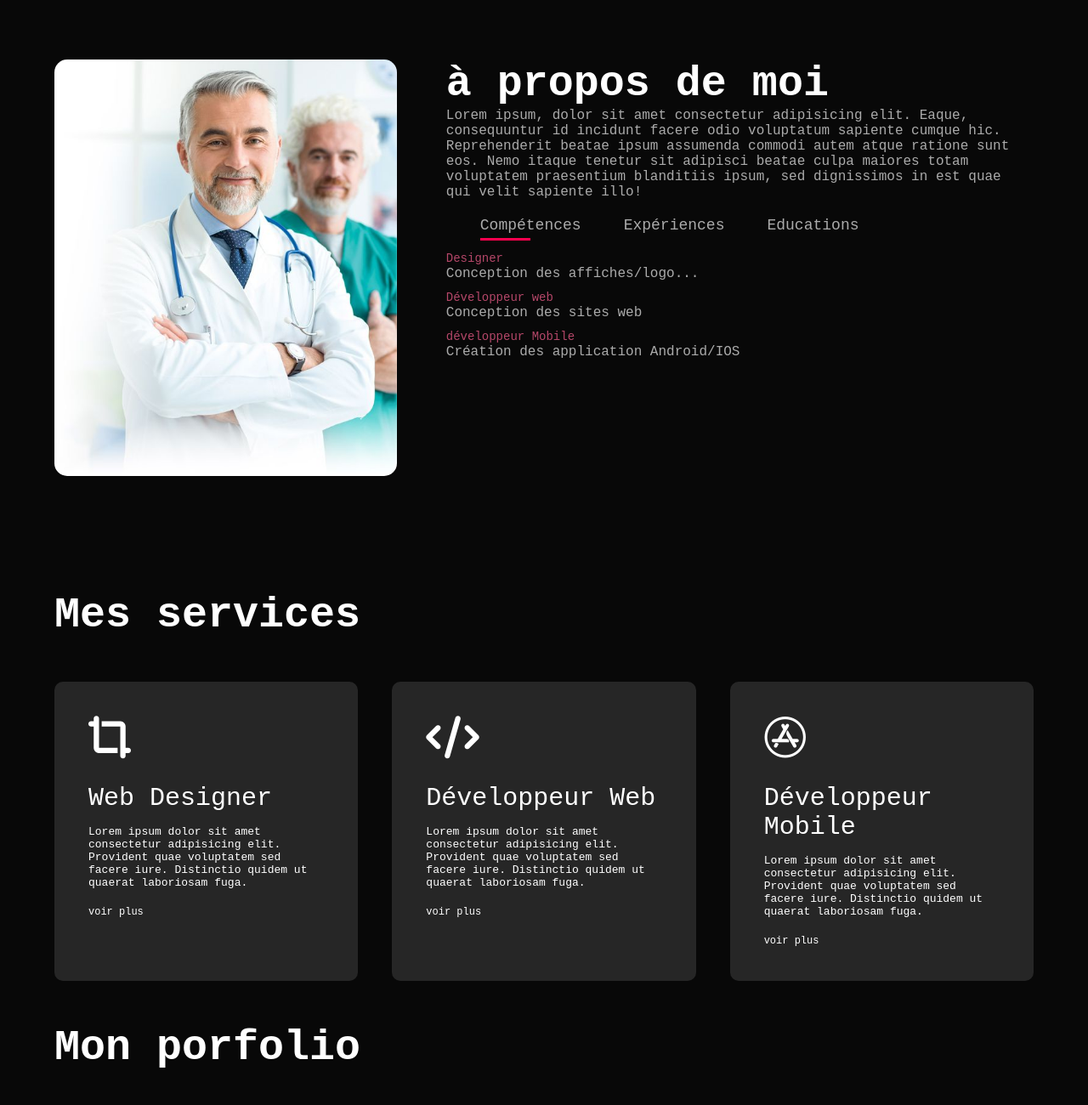
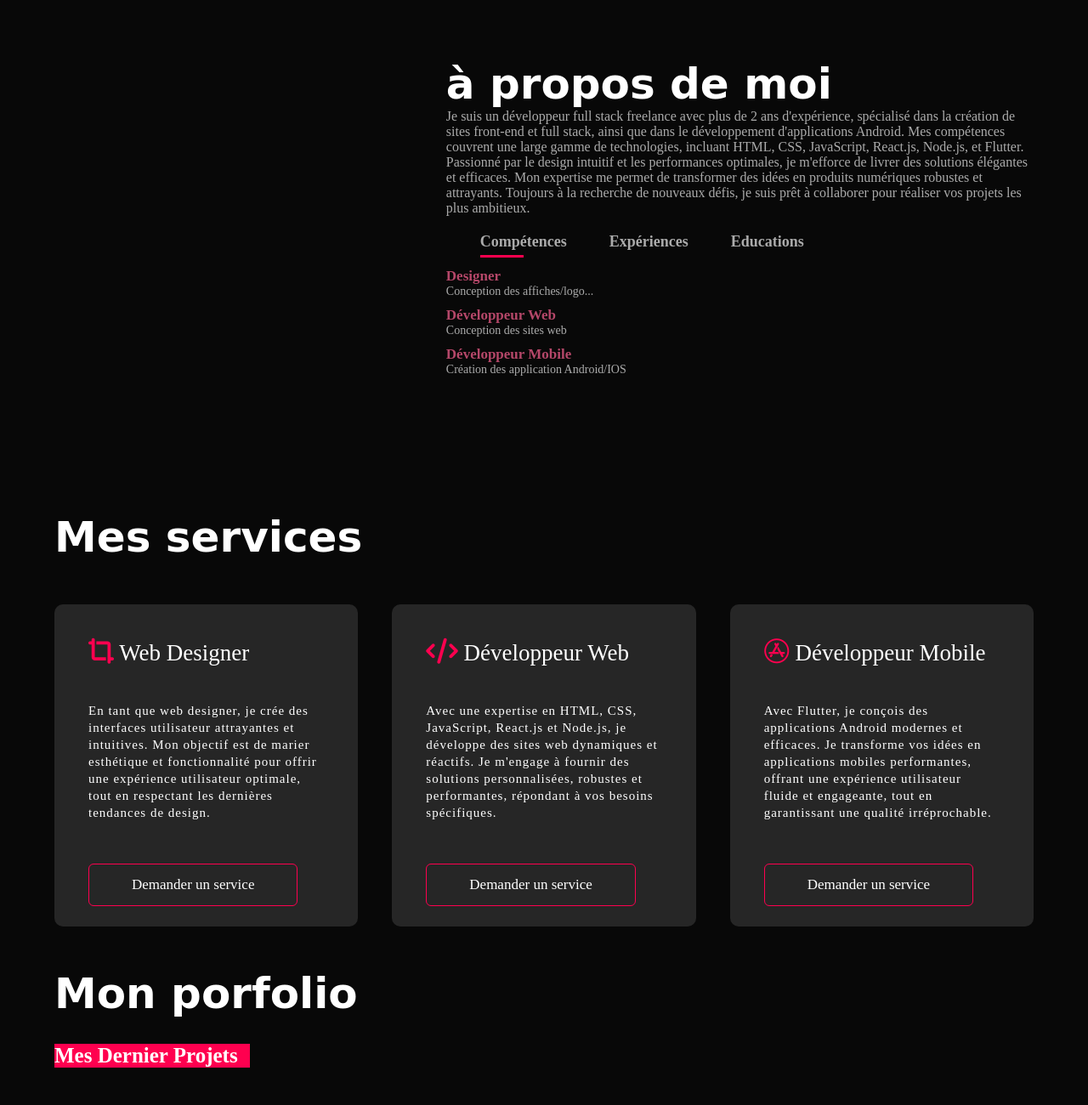
Before and after one commit to McOriginal/Portfolio_Cisse_Mohamed, a plain HTML site: page index.html in a window 1280 px wide. Shown: the part 820-2120 px from the top of the page at 85% size. Drawn offline with Linux system fonts and the light colour scheme.

Commit message:
Mise en place des contenus

```diff
--- a/index.html
+++ b/index.html
@@ -8,6 +8,9 @@
 
     <!-- fontawesom----------------------- -->
     <script src="https://kit.fontawesome.com/4b7d87b680.js" crossorigin="anonymous"></script>
+
+    <!-- ---------- Google Fonts -------------- -->
+    <link href="https://fonts.googleapis.com/css2?family=Lato:ital,wght@0,100;0,300;0,400;0,700;0,900;1,100;1,300;1,400;1,700;1,900&display=swap" rel="stylesheet">
 
 
     <title>My Potfolio</title>
@@ -20,8 +23,8 @@
                 <img src="images/Logo .png" alt="mylo" class="logo">
                     <ul id="sidemenu">
                         <li><a href="#header">Accueil</a></li>
+                        <li><a href="#about">à propos</a></li>
                         <li><a href="#services">Services</a></li>
-                        <li><a href="#about">à propos</a></li>
                         <li><a href="#portofolio">portofolio</a></li>
                         <li><a href="#contact">contact</a></li>
                         <i class="fa-solid fa-xmark fas" onclick="closemenu()"></i>
@@ -32,8 +35,9 @@
             </nav>
 
             <div class="header-text">
-                <p>Développeur web/mobile</p>
-                <h1>Salut, Je suis <span>Mohamed</span> <br> développeur full stack</h1>
+                <p>Bienvenue à vous</p>
+                <h1>Je suis, <span class="text_title">Mohamed</span> </h1>
+                <h3> développeur full stack</h3>
             </div>
 
 
@@ -44,17 +48,14 @@
     <div id="about">
         <div class="container">
             <div class="row">
-                <div class="about-col-1"><img src="/images/dc.jpg" alt=""about me image>
+                <div class="about-col-1">
+                    <!-- <img src="/images/about.png" alt="about me image"> -->
                 </div>
                 <div class="about-col-2">
-                    <h1 class="sub-title">à propos de moi</h1>
-                    <p>Lorem ipsum, dolor sit amet consectetur adipisicing elit. Eaque,
-                        consequuntur id incidunt facere odio
-                        voluptatum sapiente cumque hic. Reprehenderit
-                        beatae ipsum assumenda commodi autem atque ratione sunt eos.
-                        Nemo itaque tenetur sit adipisci beatae culpa maiores totam voluptatem praesentium blanditiis
-                        ipsum, sed dignissimos in est quae qui velit
-                        sapiente illo!</p>
+                    <h1 class="sub-title text_title">à propos de moi</h1>
+                    <p>Je suis un développeur full stack freelance avec plus de 2 ans d'expérience,
+                        spécialisé dans la création de sites front-end et full stack, ainsi que dans le développement d'applications Android. Mes compétences couvrent une large gamme de technologies, incluant HTML, CSS, JavaScript, React.js, Node.js, et Flutter. Passionné par le design intuitif et les performances optimales, je m'efforce de livrer des solutions élégantes et efficaces.
+                        Mon expertise me permet de transformer des idées en produits numériques robustes et attrayants. Toujours à la recherche de nouveaux défis, je suis prêt à collaborer pour réaliser vos projets les plus ambitieux.</p>
 
                         <div class="tab-titles">
                             <p class="tab-links active-link" onclick="opentab('competence')">Compétences</p>
@@ -71,16 +72,19 @@
                         </div>
                         <div class="tab-contents" id="experience">
                             <ul>
-                                <li><span>Designer</span><br>Conception des affiches/logo...</li>
-                                <li><span>Développeur web</span><br>Conception des sites web</li>
-                                <li><span>développeur Mobile</span><br>Création des application Android/IOS</li>
+                                <li><span>Formateur en Informatique</span><br>Chez Expert-Lab Technologie</li>
+                                <li><span>Dernier projet Front end: </span><br> Clinique Marhaba faite avec ReactJs </li>
+                                <!-- <li><span>Dernier projet Front end: </span><br> Clinique Marhaba faite avec React </li> -->
+                                <!-- <li><span>développeur Mobile</span><br>Création des application Android/IOS</li> -->
                             </ul>
                         </div>
                         <div class="tab-contents" id="education">
                             <ul>
-                                <li><span>Designer</span><br>Conception des affiches/logo...</li>
-                                <li><span>Développeur web</span><br>Conception des sites web</li>
-                                <li><span>développeur Mobile</span><br>Création des application Android/IOS</li>
+                                <li><span>Développeur Android/IOS</span><br>CG-Tech Mali avec mention Très bien</li>
+                                <li><span>Développeur web</span><br>Expert-Lab Technologie</li>
+                                <li><span>développeur Android/IOS sur Udemy</span><br>Création des Application Android/IOS avec Flutter</li>
+                                <li><span>développeur Web</span><br>Création des Site web full stack</li>
+                                <li><span>développeur Back end</span><br>Création des APIs avec NodeJs</li>
                             </ul>
 
                         </div>
@@ -93,26 +97,35 @@
 <!-- ------------------ Servicess ---------------- -->
     <div id="services">
         <div class="container">
-                <h1 class="sub-title">Mes services </h1>
+                <h1 class="sub-title text_title">Mes services </h1>
                 <div class="services-list">
 
                     <div>
-                        <i class="fa-solid fa-crop-simple"></i>
-                        <h2>Web Designer </h2>
-                        <p>Lorem ipsum dolor sit amet consectetur adipisicing elit. Provident quae voluptatem sed facere iure. Distinctio quidem ut quaerat laboriosam fuga.</p>
-                        <a href="#">voir plus</a>
+
+                        <h2><i class="fa-solid fa-crop-simple"></i> Web Designer </h2>
+                        <p>En tant que web designer, je crée des interfaces utilisateur attrayantes et
+                             intuitives. Mon objectif est de marier esthétique et fonctionnalité pour offrir
+                             une expérience utilisateur optimale,
+                            tout en respectant les dernières tendances de design.</p>
+                            <a href="#contact" class="btn">Demander un service</a>
                     </div>
+
                     <div>
-                        <i class="fa-solid fa-code"></i>
-                        <h2>Développeur Web</h2>
-                        <p>Lorem ipsum dolor sit amet consectetur adipisicing elit. Provident quae voluptatem sed facere iure. Distinctio quidem ut quaerat laboriosam fuga.</p>
-                        <a href="#">voir plus</a>
+
+                        <h2><i class="fa-solid fa-code"></i> Développeur Web</h2>
+                        <p>Avec une expertise en HTML, CSS, JavaScript, React.js et Node.js, je développe des sites web dynamiques et réactifs. Je m'engage à fournir des solutions personnalisées,
+                            robustes et performantes, répondant à vos besoins spécifiques.</p>
+                            <a href="#contact" class="btn">Demander un service</a>
                     </div>
+
                     <div>
-                        <i class="fa-brands fa-app-store"></i>
-                        <h2>Développeur Mobile</h2>
-                        <p>Lorem ipsum dolor sit amet consectetur adipisicing elit. Provident quae voluptatem sed facere iure. Distinctio quidem ut quaerat laboriosam fuga.</p>
-                        <a href="#">voir plus</a>
+
+                        <h2><i class="fa-brands fa-app-store"></i> Développeur Mobile</h2>
+                        <p>Avec Flutter, je conçois des applications Android modernes et
+                            efficaces. Je transforme vos idées en applications mobiles performantes,
+                            offrant une expérience utilisateur fluide et engageante,
+                            tout en garantissant une qualité irréprochable.</p>
+                        <a href="#contact" class="btn">Demander un service</a>
                     </div>
                 </div>
             </div>
@@ -124,34 +137,35 @@
 
     <div id="portofolio">
         <div class="container">
-            <h1 class="sub-title">Mon porfolio</h1>
-
+            <h1 class="sub-title text_title">Mon porfolio</h1>
+            <h3 class="last_projet">Mes dernier projets</h3>
             <div class="work-list">
                 <div class="work">
-                    <img src="images/docteur3.jpg" alt="workimage">
+                    <!-- <img src="images/docteur3.jpg" alt="workimage"> -->
+                    <img src="images/clinique.jpg" alt="workimage">
                     <div class="layer">
                         <h3>Social media</h3>
                         <p>Lorem, ipsum dolor sit amet consectetur adipisicing elit. Quisquam, quis?</p>
-                        <a href="#"><i class="fa-solid fa-link"></i></a>
+                        <a href="#contact"><i class="fa-solid fa-link"></i></a>
                     </div>
                 </div>
 
                 <div class="work">
-                    <img src="images/docteur3.jpg" alt="work image">
+                    <img src="images/food.jpg" alt="work image">
                     <div class="layer">
                         <h3>Social media</h3>
                         <p>Lorem, ipsum dolor sit amet consectetur adipisicing elit. Quisquam, quis?</p>
-                        <a href="#"><i class="fa-solid fa-link"></i></a>
+                        <a href="#contact"><i class="fa-solid fa-link"></i></a>
                     </div>
                 </div>
 
 
                 <div class="work">
-                    <img src="images/docteur3.jpg" alt="workimage">
+                    <img src="images/voyage.jpg" alt="workimage">
                     <div class="layer">
                         <h3>Social media</h3>
                         <p>Lorem, ipsum dolor sit amet consectetur adipisicing elit. Quisquam, quis?</p>
-                        <a href="#"><i class="fa-solid fa-link"></i></a>
+                        <a href="#contact"><i class="fa-solid fa-link"></i></a>
                     </div>
                 </div>
             </div>
@@ -168,12 +182,12 @@
         <div class="container">
             <div class="row">
             <div class="contact-left">
-                <h1 class="sub-title">Contacts</h1>
+                <h1 class="sub-title text_title">Contacts</h1>
                 <p> <i class="fa-solid fa-envelope"></i>amedicisse1@gmail.com</p>
                 <p><i class="fa-solid fa-square-phone"></i>72 11 56 99</p>
                 <div class="social-icons">
-                    <a href=""><i class="fa-brands fa-facebook"></i></a>
-                    <a href=""><i class="fa-brands fa-linkedin"></i></a>
+                    <a href="https://www.facebook.com/profile.php?id=100004983495888" target="_blank"><i class="fa-brands fa-facebook"></i></a>
+                    <a href="https://www.linkedin.com/in/mohamed-cisse-253ab9235/" target="_blank"><i class="fa-brands fa-linkedin"></i></a>
                 </div>
                 <a href="cv/LETTE DE MOTIVATION CISSE MOHAMED.pdf" download  class="btn btn2">Télécharger mon Cv</a>
 
--- a/style.css
+++ b/style.css
@@ -3,10 +3,14 @@
 *{
     margin: 0;
     padding: 0;
-    font-family: 'Courier New', Courier, monospace;
+    font-family: "Roboto Slab", serif;
     box-sizing: border-box;
 }
 
+
+.text_title{
+    font-family:"Playwrite CZ", cursive;
+}
 
 html{
     scroll-behavior: smooth;
@@ -21,7 +25,7 @@ body{
 #header{
     width: 100%;
     height: 100vh;
-    background: linear-gradient(#181818, #00000021);
+    /* background: linear-gradient(#181818, #00000021); */
 }
 
 
@@ -52,6 +56,8 @@ nav ul li a {
     color: #fff;
     text-decoration: none;
     font-size: 18px;
+    text-transform: capitalize;
+    font-family: "Playwrite CZ", cursive;
     position: relative;
 }
 
@@ -77,19 +83,26 @@ nav ul li a:hover::after{
 }
 
 .header-text h1{
-    font-size: 40px;
+    font-size: 50px;
     margin-top: 20px;
 }
 
 .header-text span{
-    color: #ff004f;;
+    font-size: 70px;
+    color: #ff004f;
 }
 
+.header-text h3{
+    font-size: 30px;
+    max-width: 26%;
+    background: #ff004f;
+}
 
 
 #about{
     padding: 80px 0;
     color: #ababab;
+    margin-bottom: 20px;
 }
 
 .row{
@@ -118,6 +131,7 @@ nav ul li a:hover::after{
 }
 
 
+
 .tab-titles{
     display: flex;
     margin: 20px 40px;
@@ -127,7 +141,7 @@ nav ul li a:hover::after{
 .tab-links{
     margin-right: 50px;
     font-size: 18px;
-    font-weight: 500;
+    font-weight: bold;
     cursor: pointer;
     position: relative;
 }
@@ -150,11 +164,14 @@ nav ul li a:hover::after{
 .tab-contents ul li{
     list-style: none;
     margin: 10px 0;
+    font-size: 14px;
 }
 
 .tab-contents ul li span{
     color: #b54769;
-    font-size: 14px;
+    font-weight: bold;
+    font-size: 17px;
+    text-transform: capitalize;
 }
 
 .tab-contents{
@@ -194,24 +211,41 @@ nav ul li a:hover::after{
 }
 
 .services-list div i{
-    font-size: 50px;
+    font-size: 30px;
     margin-bottom: 30px;
+    color: #ff004f;
 }
 
 .services-list div h2{
-    font-size: 30px;
+    font-size: 27px;
     font-weight: 500;
     margin-bottom: 15px;
+}
+
+
+.services-list div p{
+    font-size: 15px;
+    line-height: 20px;
+    letter-spacing: 1px;
 }
 
 .services-list div a {
     text-decoration: none;
     color: #fff;
-    font-size: 12px;
-    margin-top: 20px;
+    font-size: 17px;
+    text-align: center;
+    margin-bottom: -60px;
     display: inline-block;
+    transition: background 0.6s;
 }
 
+/* .services-list div a */
+
+.services-list div .btn:hover{
+    background: #fff;
+    border-color: white;
+    color: #ff004f;
+}
 
 
 
@@ -226,6 +260,14 @@ nav ul li a:hover::after{
     margin-top: 50px;
 }
 
+.last_projet{
+    margin-top: 30px;
+    font-size: 25px;
+    text-transform: capitalize;
+    background-color: #ff004f;
+    width: 20%;
+}
+
 .work{
     border-radius: 10px;
     position: relative;
@@ -234,6 +276,8 @@ nav ul li a:hover::after{
 
 .work img{
     width: 100%;
+    height: 100%;
+    object-fit: cover;
     border-radius: 10px;
     display: block;
     transition: transform 0.5s;
```
Also changed, not shown: images/about.png (added), images/clinique.jpg (added), images/food.jpg (added), images/home.png (added), images/voyage.jpg (added).
